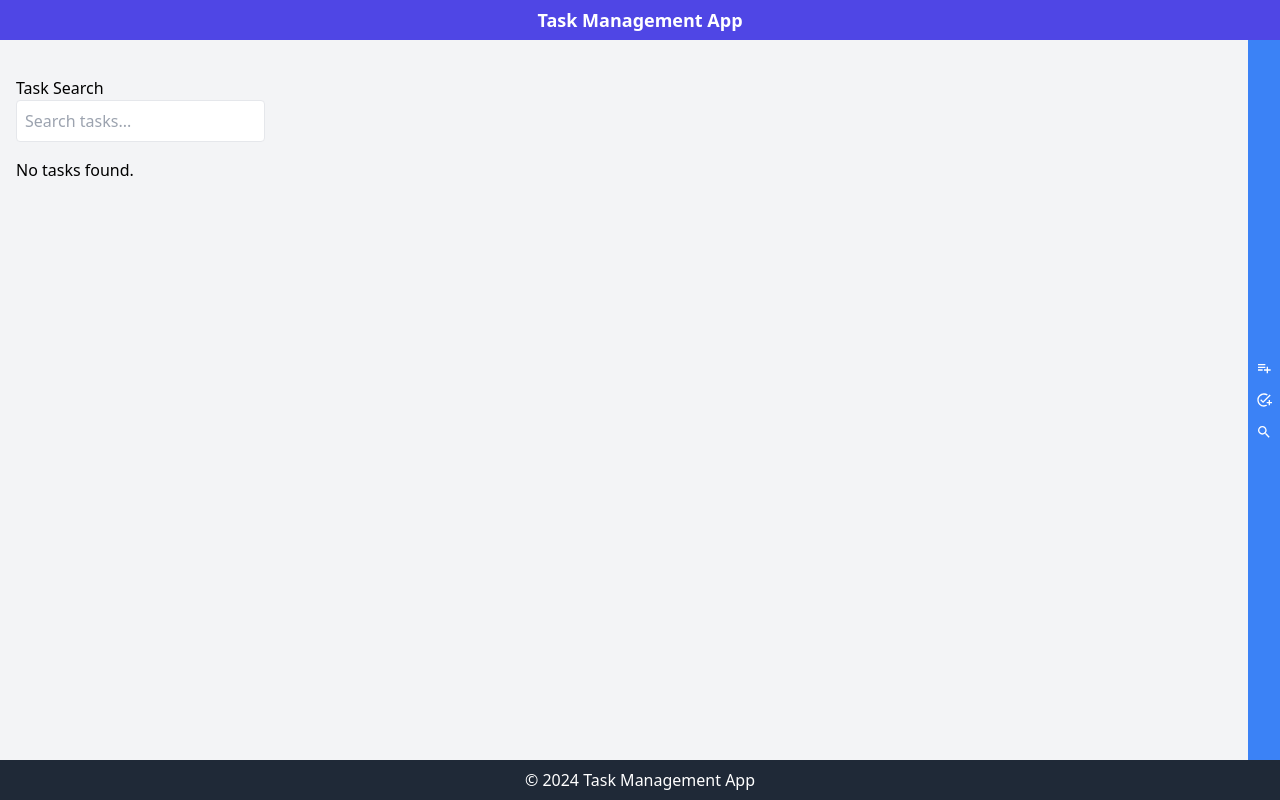
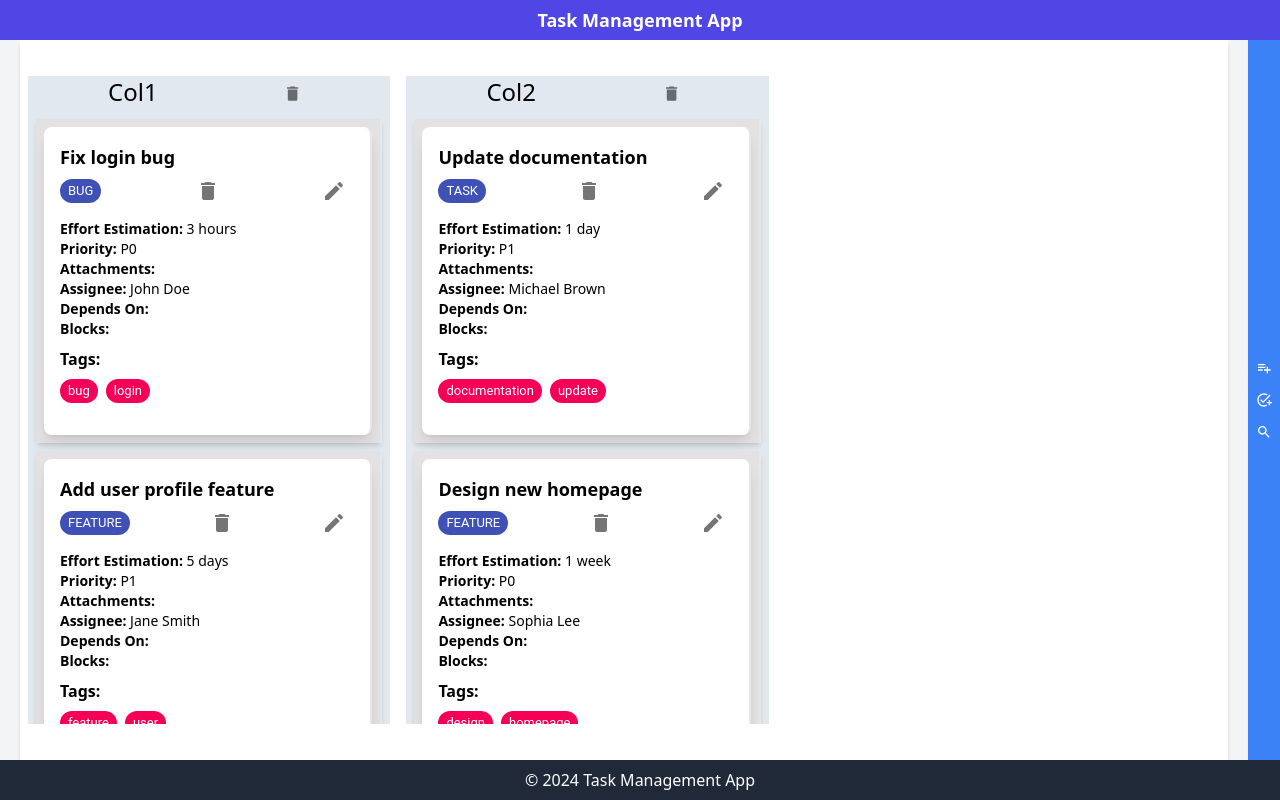
Before and after one commit to ChandraPranjal/TaskManager, a React (Create React App) app: page / in a window 1280 px wide. Built offline with nearby package versions, Linux system fonts and the light colour scheme; the HTML template or start-up script is replaced by a standard one.

Commit message:
Done with col delete

```diff
--- a/src/components/Board/Board.jsx
+++ b/src/components/Board/Board.jsx
@@ -29,7 +29,7 @@ const move = (source, destination, droppableSource, droppableDestination) => {
 
 export default function Board({ data }) {
   const [state, setState] = useState(data);
-  const [searchToggle, setSearchToggle] = useState("false");
+  const [searchToggle, setSearchToggle] = useState(false);
 
   function onDragEnd(result) {
     const { source, destination } = result;
--- a/src/components/Column/Column.jsx
+++ b/src/components/Column/Column.jsx
@@ -1,18 +1,76 @@
-import React from "react";
-import { Droppable} from "react-beautiful-dnd";
+import React, { useState } from "react";
+import { Droppable } from "react-beautiful-dnd";
 import Task from "../Task/Task";
+import IconButton from "@mui/material/IconButton";
+import DeleteIcon from "@mui/icons-material/Delete";
 
 function Column({ columnData, columnIndex, state, setState }) {
+  const [isEditing, setIsEditing] = useState(false);
+  const [newColumnName, setNewColumnName] = useState(columnData.columnName);
+
+  const handleDoubleClick = () => {
+    setIsEditing(true);
+  };
+
+  const handleInputChange = (e) => {
+    setNewColumnName(e.target.value);
+  };
+
+  const handleBlur = () => {
+    setIsEditing(false);
+    if (newColumnName !== columnData.columnName) {
+      const updatedColumns = [...state];
+      updatedColumns[columnIndex].columnName = newColumnName;
+      setState(updatedColumns);
+    }
+  };
+
+  const handleKeyPress = (e) => {
+    if (e.key === "Enter") {
+      handleBlur();
+    }
+  };
+
   return (
     <Droppable key={columnIndex} droppableId={`${columnIndex}`}>
       {(provided, snapshot) => (
         <div
           ref={provided.innerRef}
           className={`${
-            snapshot.isDraggingOver ? "bg-sky-200" : "bg-slate-200 overflow-y-auto"
+            snapshot.isDraggingOver
+              ? "bg-sky-200"
+              : "bg-slate-200 overflow-y-auto"
           } md:min-w-[30%] min-w-[80%] mx-2 h-[90%]`}
           {...provided.droppableProps}
         >
+          <div className="flex mx-20 justify-between">
+            {isEditing ? (
+              <input
+                type="text"
+                value={newColumnName}
+                onChange={handleInputChange}
+                onBlur={handleBlur}
+                onKeyPress={handleKeyPress}
+                className="md:text-2xl text-center bg-transparent border-b-2 focus:outline-none"
+              />
+            ) : (
+              <h2
+                className="md:text-2xl text-center cursor-pointer"
+                onDoubleClick={handleDoubleClick}
+              >
+                {columnData.columnName}
+              </h2>
+            )}
+            <IconButton
+              aria-label="Delete Task"
+              onClick={() => {
+                const updatedColumns=  state.filter((_, index) => index !== columnIndex);
+                setState(updatedColumns);
+              }}
+            >
+              <DeleteIcon style={{ fontSize: "1.2rem" }} />
+            </IconButton>
+          </div>
           {columnData.tasksData.map((item, index) => (
             <Task
               item={item}
--- /dev/null
+++ b/src/components/ColumnForm/ColumnForm.jsx
@@ -0,0 +1,33 @@
+import React from "react";
+import TextField from '@mui/material/TextField';
+import Button from '@mui/material/Button';
+
+function ColumnForm({state,setState}) {
+  return (
+      <form>
+        <TextField
+          label="columnName"
+          variant="outlined"
+          fullWidth
+          margin="normal"
+        />
+        <Button
+          variant="contained"
+          color="primary"
+          type="submit"
+          onClick={() => {
+            const newState = [...state];
+            newState[0].tasksData.push({
+              id: `item-${new Date().getTime()}`,
+              content: `item ${new Date().getTime()}`,
+            });
+            setState(newState);
+          }}
+        >
+          Submit
+        </Button>
+      </form>
+  );
+}
+
+export default ColumnForm;
--- a/src/components/Task/Task.jsx
+++ b/src/components/Task/Task.jsx
@@ -63,9 +63,9 @@ function Task({ item, rowIndex, state, setState, columnIndex }) {
             snapshot.isDragging,
             provided.draggableProps.style
           )}
-          className="m-2 p-2 h-[50%]"
+          className="m-2 p-2 h-[50%] border-r-2 shadow-md"
         >
-          <article className="p-4 mb-4 h-full bg-white rounded shadow-sm overflow-y-auto">
+          <article className="p-4 mb-4 h-full bg-white rounded-lg border-r-2  shadow-lg overflow-y-auto">
             <header className=" mb-2">
               <h2 className="md:text-lg text-md font-semibold">{item.content.title}</h2>
               <div className="flex justify-between items-center">
```
